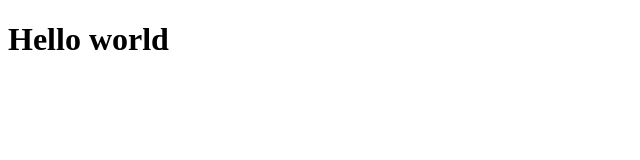
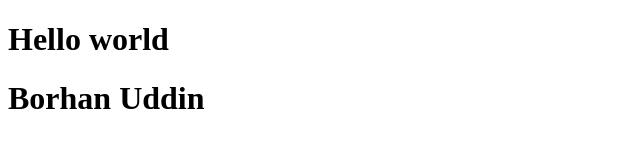
Before and after one commit to MuhammadBorhan/Runtime-Terror, a plain HTML site: page index.html in a window 1280 px wide. Shown: the whole page, without its empty margins (0-640 px from the left). Drawn offline with Linux system fonts and the light colour scheme.

Commit message:
name added

```diff
--- a/index.html
+++ b/index.html
@@ -10,6 +10,7 @@
 
 <body>
     <h1>Hello world</h1>
+    <h1>Borhan Uddin</h1>
 </body>
 
 </html>
```
